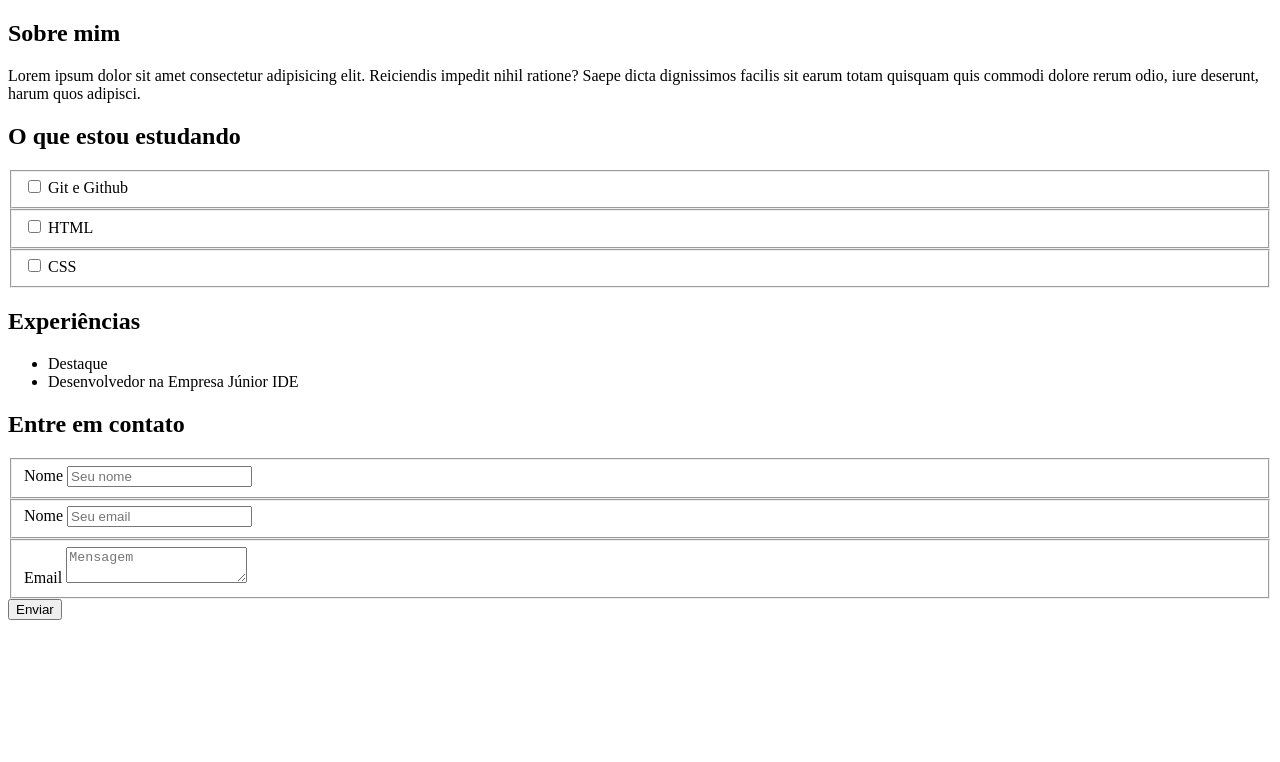
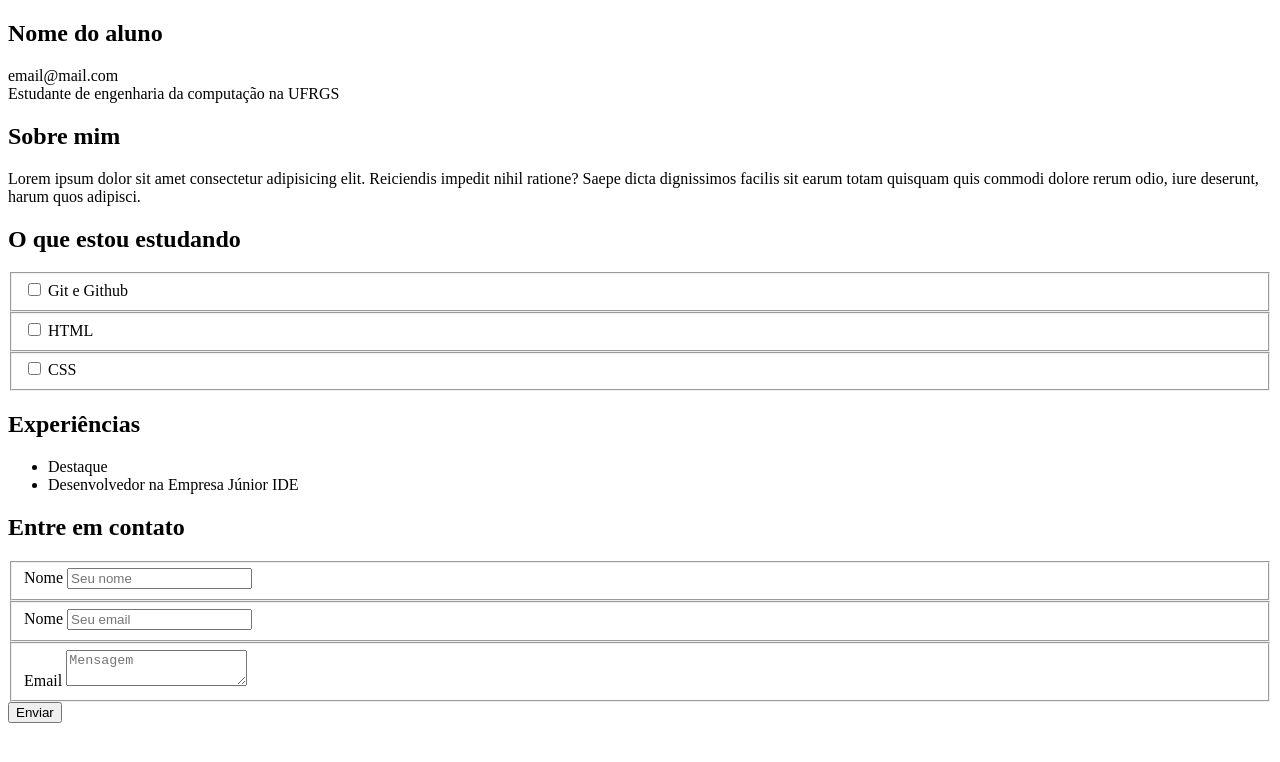
Before and after one commit to Arruda2904/curso-ide-teste, a plain HTML site: page index.html in a window 1280 px wide. Drawn offline with Linux system fonts and the light colour scheme.

Commit message:
Nome do aluno section

```diff
--- a/index.html
+++ b/index.html
@@ -9,6 +9,12 @@
 </head>
 
 <body>
+    <section>
+        <h1>Nome do aluno</h1>
+        <span>email@mail.com</span>
+        <br/>
+        <span>Estudante de engenharia da computação na UFRGS</span>
+    </section>
     <section>
         <h2>Sobre mim</h2>
         <p>
```
